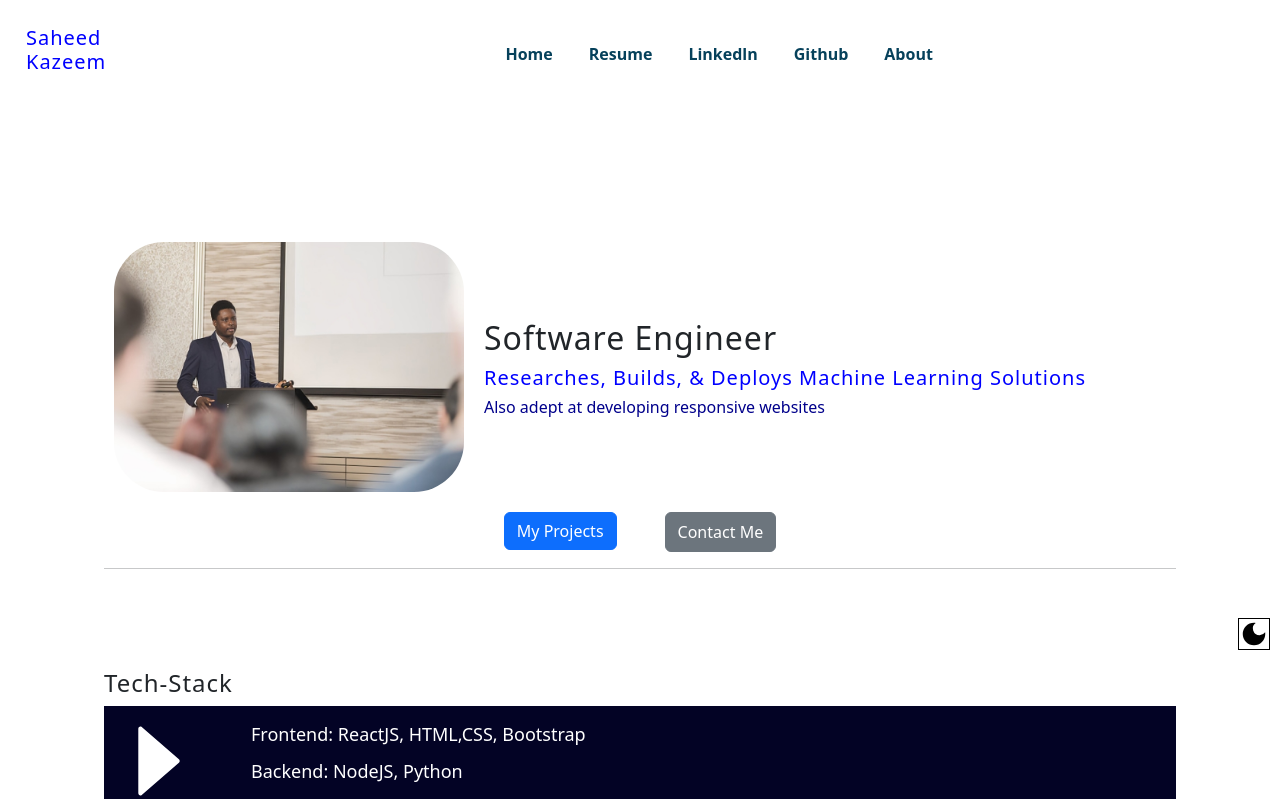
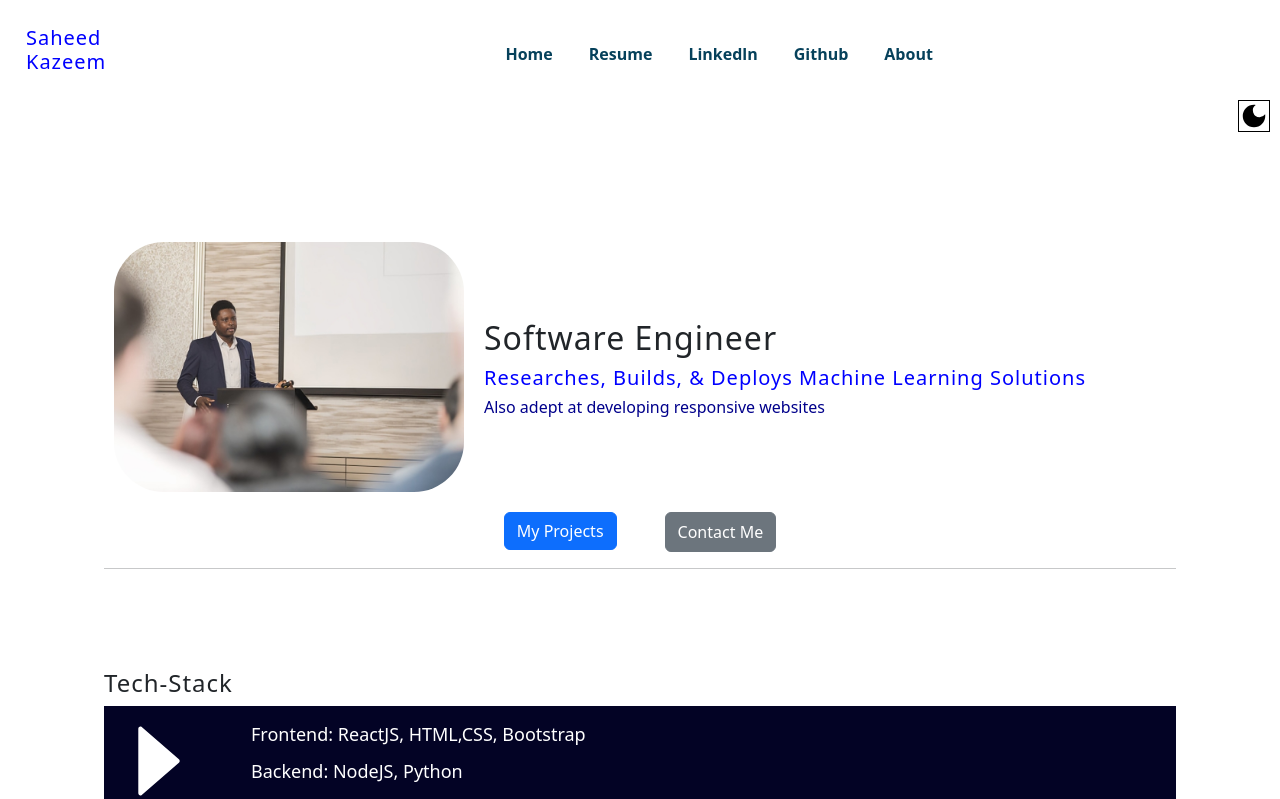
Before and after one commit to Kash5794/portfolio, a React (Create React App) app: page / in a window 1280 px wide. Shown: the top 799 px of the page. Built offline with nearby package versions, Linux system fonts and the light colour scheme.

Commit message:
making changes

```diff
--- a/src/App.css
+++ b/src/App.css
@@ -258,7 +258,7 @@ border: 0.5px solid white;
 }
 .dark-mode{
   position:fixed;
-  bottom:150px;
+  top:100px;
   right:10px;
   border:1px solid black;
   cursor:pointer
```
